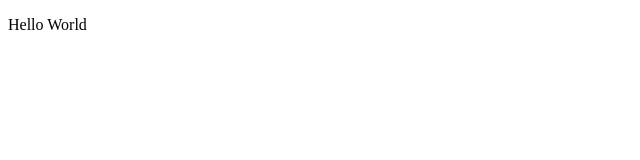
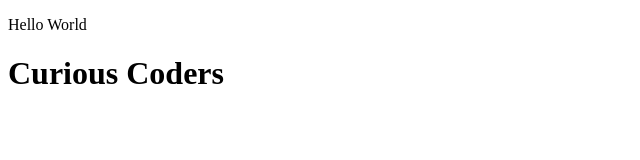
Before and after one commit to gulinmerve/curiosteamwork, a plain HTML site: page index.html in a window 1280 px wide. Shown: the whole page, without its empty margins (0-640 px from the left). Drawn offline with Linux system fonts and the light colour scheme.

Commit message:
FirstChanges

```diff
--- a/index.html
+++ b/index.html
@@ -7,5 +7,6 @@
 </head>
 <body>
     <p>Hello World</p>
+    <h1>Curious Coders</h1>
 </body>
 </html>
```
